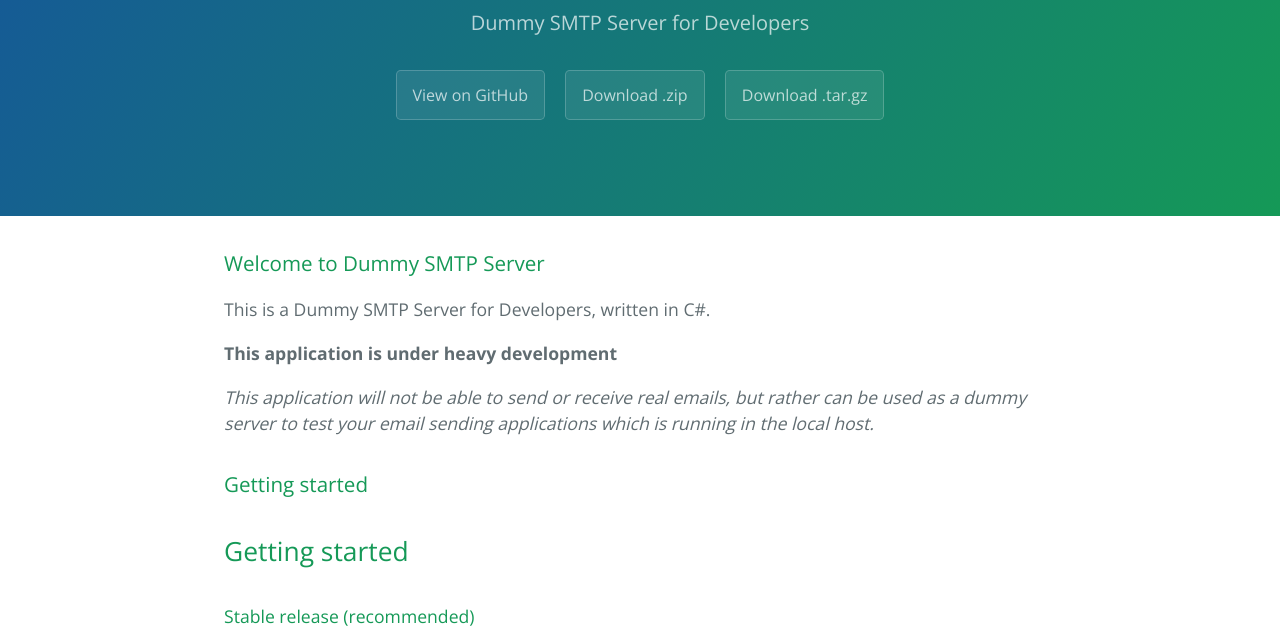
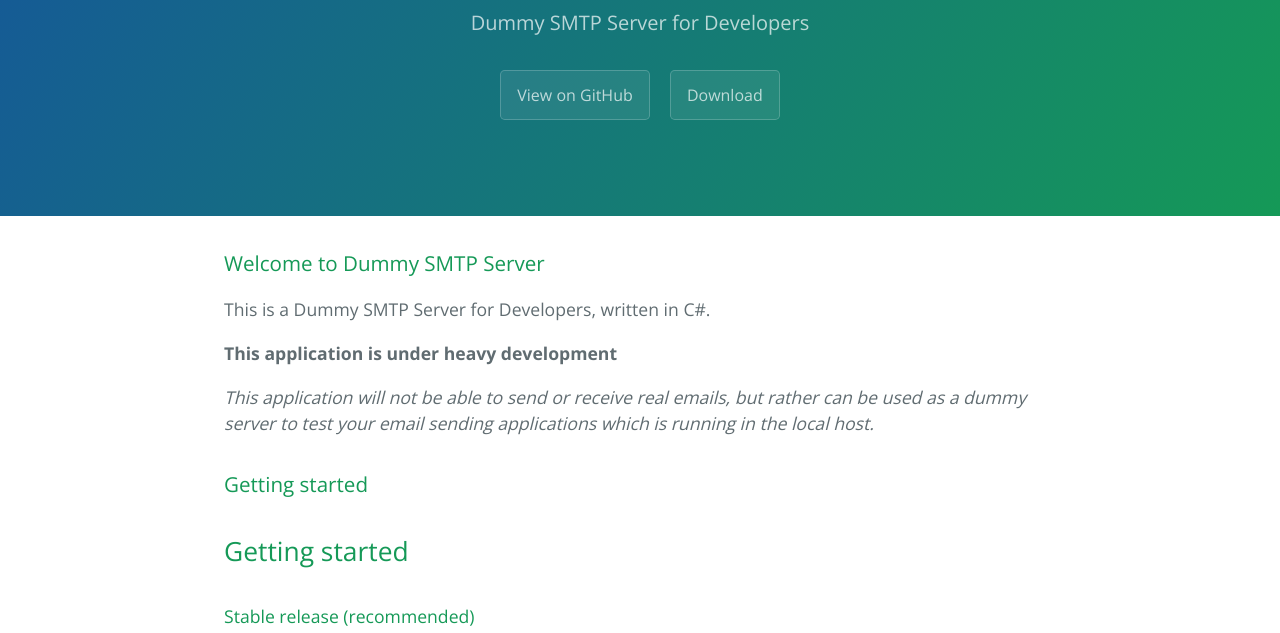
Before and after one commit to farajfarook/dummy-smtp-server, a plain HTML site: page index.html in a window 1280 px wide. Shown: the part 167-800 px from the top of the page. Drawn offline with nearby package versions, Linux system fonts and the light colour scheme.

Commit message:
Update index.html

```diff
--- a/index.html
+++ b/index.html
@@ -14,8 +14,7 @@
       <h1 class="project-name">Dummy SMTP Server</h1>
       <h2 class="project-tagline">Dummy SMTP Server for Developers</h2>
       <a href="https://github.com/enbiso/dummy-smtp-server" class="btn">View on GitHub</a>
-      <a href="https://github.com/enbiso/dummy-smtp-server/zipball/master" class="btn">Download .zip</a>
-      <a href="https://github.com/enbiso/dummy-smtp-server/tarball/master" class="btn">Download .tar.gz</a>
+      <a href="https://github.com/enbiso/dummy-smtp-server/releases/download/v1.0.0.0/Dummy.SmtpServer.binary.zip" class="btn">Download </a>
     </section>
 
     <section class="main-content">
```
